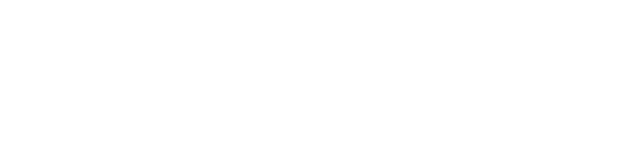
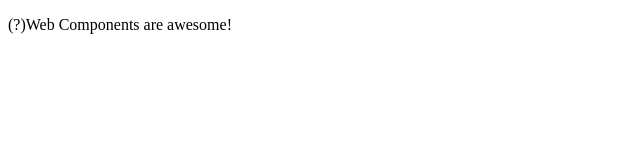
Before and after one commit to eliasdefrancisco/myFirstWebComponent, a plain HTML site: page index.html in a window 1280 px wide. Shown: the whole page, without its empty margins (0-640 px from the left). Drawn offline with Linux system fonts and the light colour scheme.

Commit message:
Creating a span POC

```diff
--- a/index.html
+++ b/index.html
@@ -8,6 +8,6 @@
     <script src="tooltip.js"></script>
 </head>
 <body>
-    <my-tooltip></my-tooltip>
+    <p><my-tooltip>Web Components</my-tooltip> are awesome!</p>
 </body>
 </html>
--- a/tooltip.js
+++ b/tooltip.js
@@ -1,7 +1,12 @@
 class Tooltip extends HTMLElement {
     constructor() {
         super()
-        console.log('It is working!')
+    }
+
+    connectedCallback() {
+        const tooltipIcon = document.createElement('span')
+        tooltipIcon.textContent = ' (?)'
+        this.appendChild(tooltipIcon)
     }
 }
 
```
